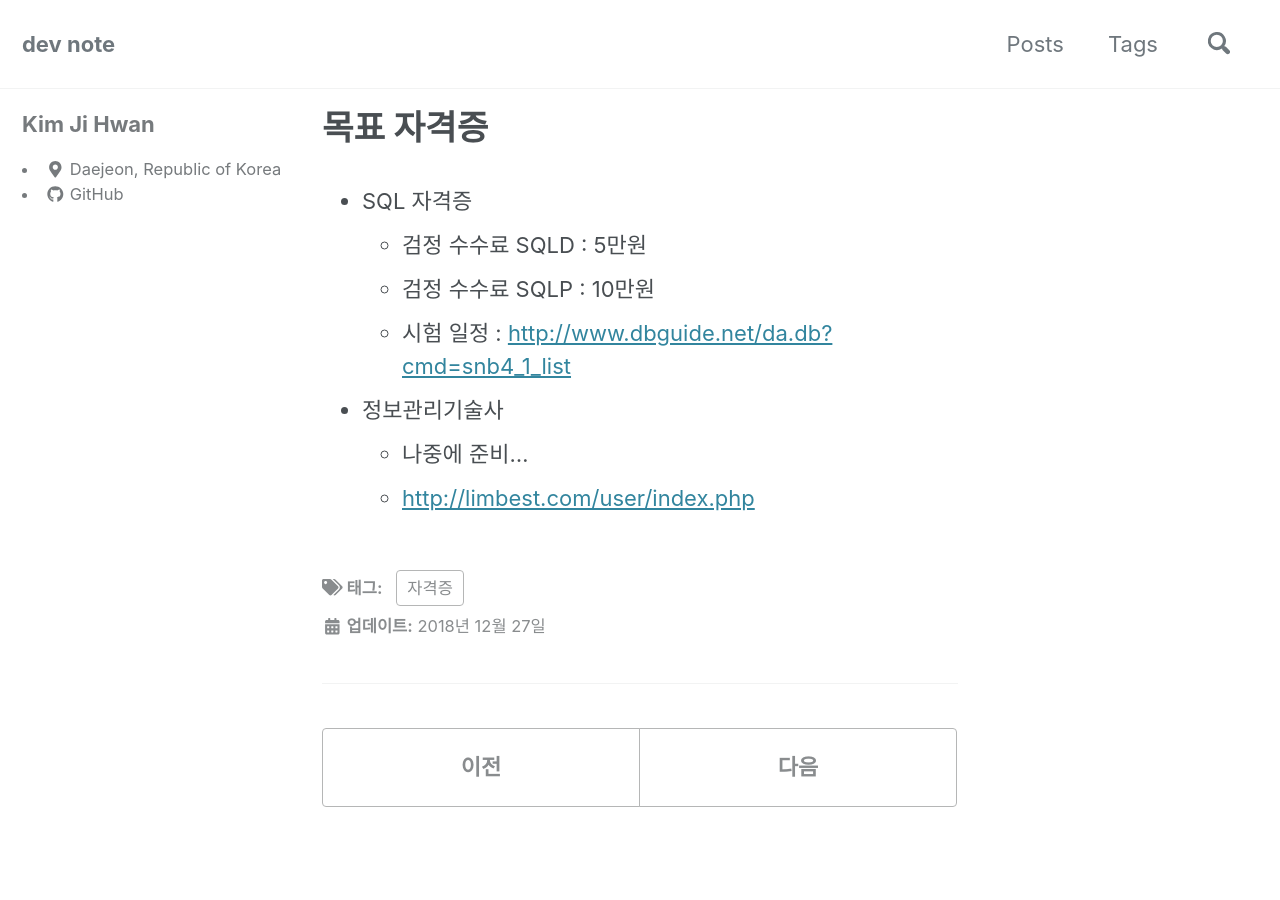
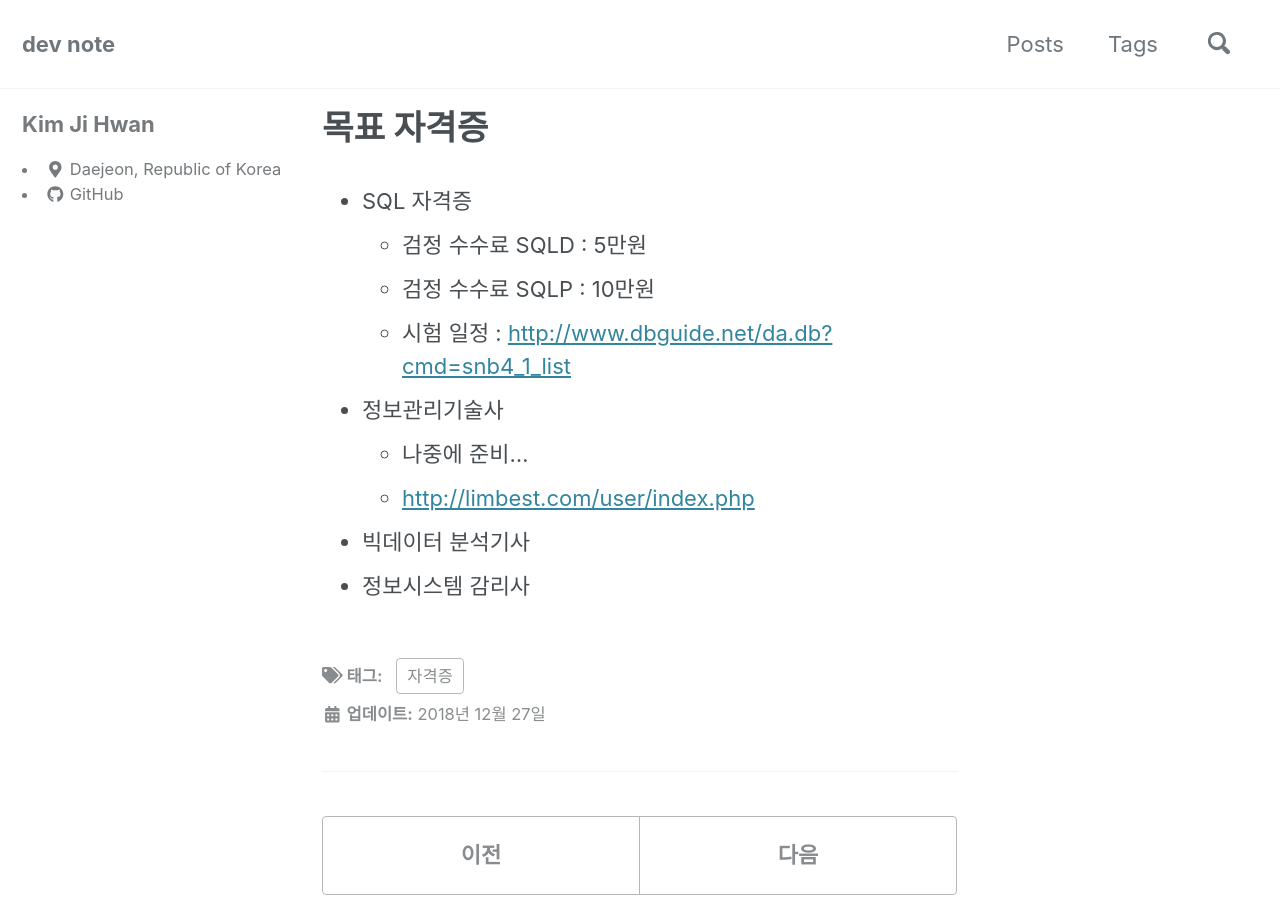
Before and after one commit to kimjh0/kimjh0.github.io, a Jekyll site: the page built from _posts/2018-12-27-목표 자격증.md, in a window 1280 px wide and 900 px high. Built offline with Jekyll 4.4.1, drawn with Linux system fonts in a browser that asks for light colours; cached includes are drawn as plain includes; nearby versions of some CDN libraries.

Commit message:
Update 2018-12-27-목표 자격증.md

```diff
--- a/_posts/2018-12-27-목표 자격증.md
+++ b/_posts/2018-12-27-목표 자격증.md
@@ -11,3 +11,5 @@ tags:
 - 정보관리기술사
   - 나중에 준비...
   - [http://limbest.com/user/index.php](http://limbest.com/user/index.php)
+- 빅데이터 분석기사
+- 정보시스템 감리사
```
